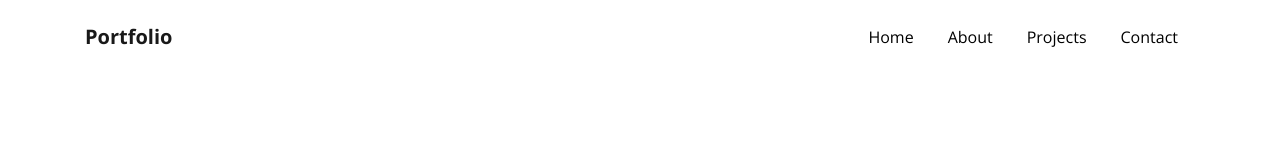
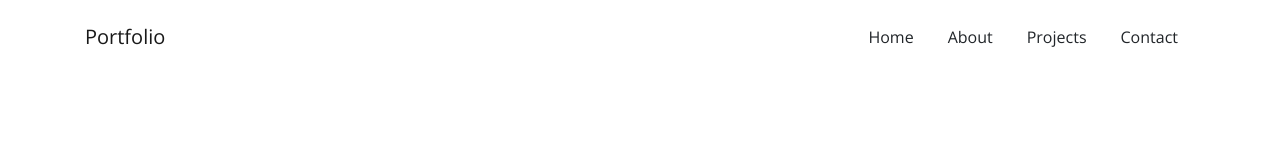
Before and after one commit to rungta08/portfolio, a React (Create React App) app: page / in a window 1280 px wide. Shown: the top 160 px of the page. Built offline with nearby package versions, Linux system fonts and the light colour scheme.

Commit message:
Edited Header CSS

```diff
--- a/src/index.css
+++ b/src/index.css
@@ -1,15 +1,14 @@
 /* Header Componnet */
-.mr-auto{
-    color: black;
-    font-weight: 1000;
-}
 .ml-auto div {
     padding: 17px;
-    color: black;
 }
 .header{
     font-family: 'Open Sans', sans-serif;
 }
+
+
+
+
 /* About */
 .about{
     margin-bottom: 9%;
```
Also changed, not shown: 1 other file (tests, documents, lock files or other folders).
